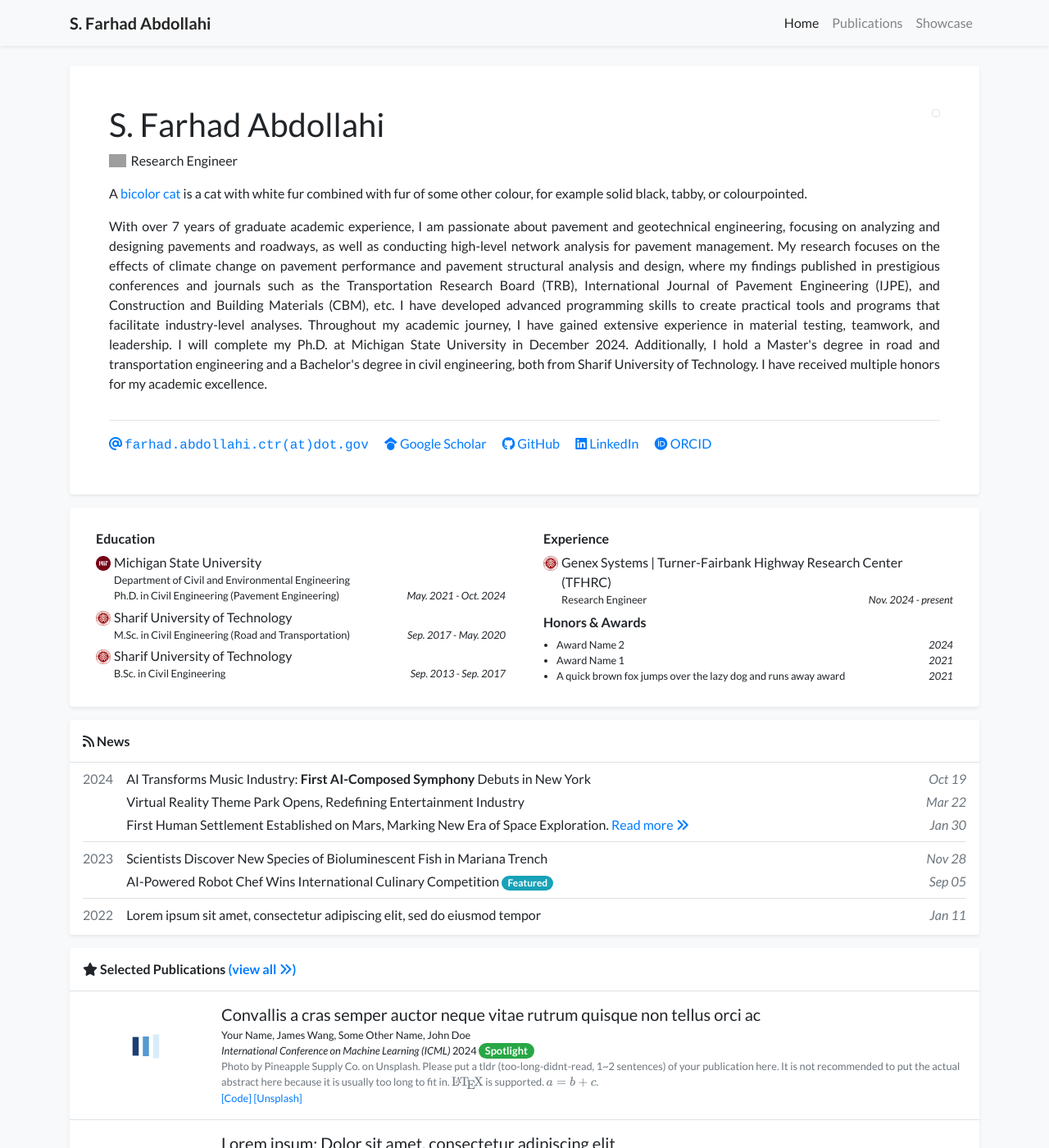
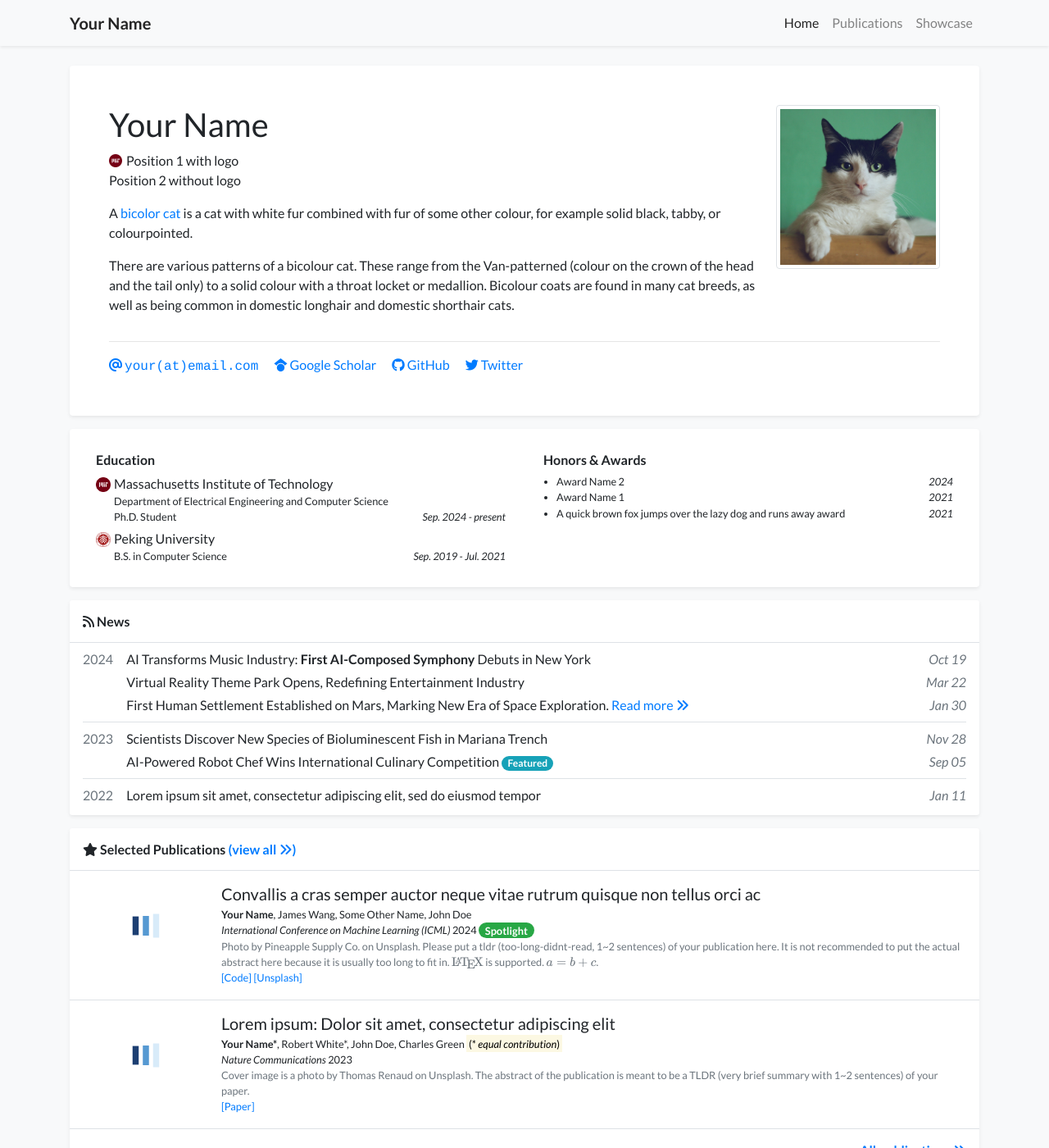
Before and after one commit to farhad-abdollahi/farhad-abdollahi.github.io, a Jekyll site: the page built from index.html, in a window 1280 px wide and 1400 px high. Shown: the whole window at 82% size. Built offline with Jekyll 4.4.1, drawn with Linux system fonts in a browser that asks for light colours; nearby versions of some CDN libraries; a style sheet for code colours, icons or effects is not loaded; grey boxes are pictures that could not be loaded.

Commit message:
template again

```diff
--- a/_data/authors.yml
+++ b/_data/authors.yml
@@ -1,4 +1,4 @@
-"S. Farhad Abdollahi":
+"Your Name":
   bold: true
 
 "Robert White":
--- a/_data/profile.yml
+++ b/_data/profile.yml
@@ -1,68 +1,56 @@
-primary_name: "S. Farhad Abdollahi"
+primary_name: "Your Name"
 secondary_name: ""
-navbar_name: "S. Farhad Abdollahi"
+navbar_name: "Your Name"
 
 positions:
-- logo: /academic-homepage/assets/images/badges/USDOT.svg  # Logo is optional
-  name: Research Engineer
-# - name: Position 2 without logo
+- logo: /assets/images/badges/MIT_Social_circle.png  # Logo is optional
+  name: Position 1 with logo
+- name: Position 2 without logo
 
 
-email: "farhad.abdollahi.ctr@dot.gov"
+email: "your@email.com"
 # cv_link: link-to-your-cv-file
-gscholar: t5sJ-XwAAAAJ&hl  # This is an example, replace it with your own Google Scholar ID
-github: farhad-abdollahi
-# twitter: your_twitter_id  # Do not include the '@' symbol
+gscholar: xFmQpf4AAAAJ  # This is an example, replace it with your own Google Scholar ID
+github: your_github_id
+twitter: your_twitter_id  # Do not include the '@' symbol
 # wechat_qrcode: /assets/images/etc/wechat.jpg
 # wechat_prompt: >-
 #   Please tell me your <strong>name</strong> and <strong>affiliation</strong> (current or past) when adding my wechat. Thanks!
-linkedin: farhad-abdollahi-394315a8
-orcid: 0000-0002-5165-4448
+# linkedin: your-linked-in-id
+# orcid: 0000-0000-0000-0000
 
-short_bio_text_justify: true
+short_bio_text_justify: false
 short_bio: >-
   <p>
     A <a href="https://en.wikipedia.org/wiki/Bicolor_cat" target="_blank">bicolor cat</a> is a cat with white fur combined with fur of some other colour, for example solid black, tabby, or colourpointed.
   </p>
   <p>
-    With over 7 years of graduate academic experience, I am passionate about pavement and geotechnical engineering,
-    focusing on analyzing and designing pavements and roadways, as well as conducting high-level network analysis for
-    pavement management. My research focuses on the effects of climate change on pavement performance and pavement
-    structural analysis and design, where my findings published in prestigious conferences and journals such as the
-    Transportation Research Board (TRB), International Journal of Pavement Engineering (IJPE), and Construction and Building Materials (CBM), etc.
-
-    I have developed advanced programming skills to create practical tools and programs that facilitate industry-level
-    analyses. Throughout my academic journey, I have gained extensive experience in material testing, teamwork, and
-    leadership. I will complete my Ph.D. at Michigan State University in December 2024. Additionally, I hold a Master's
-    degree in road and transportation engineering and a Bachelor's degree in civil engineering, both from Sharif
-    University of Technology. I have received multiple honors for my academic excellence.
+    There are various patterns of a bicolour cat. These range from the Van-patterned (colour on the crown of the head
+    and the tail only) to a solid colour with a throat locket or medallion. Bicolour coats are found in many cat breeds,
+    as well as being common in domestic longhair and domestic shorthair cats.
   </p>
 
-portrait_url: /academic-homepage/assets/images/photos/portrait.jpg
-# portrait_caption: >-
-#   Photo by Manja Vitolic on Unsplash (this caption is optional, comment it out to disable).
+portrait_url: /assets/images/photos/portrait.jpg
+portrait_caption: >-
+  Photo by Manja Vitolic on Unsplash (this caption is optional, comment it out to disable).
 
 education:
-- name: Michigan State University
+- name: Massachusetts Institute of Technology
   logo: /assets/images/badges/MIT_Social_circle.png
   position: >-
-    Department of Civil and Environmental Engineering <br/>
-    Ph.D. in Civil Engineering (Pavement Engineering)
-  date: May. 2021 - Oct. 2024
-- name: Sharif University of Technology
+    Department of Electrical Engineering and Computer Science <br/>
+    Ph.D. Student
+  date: Sep. 2024 - present
+- name: Peking University
   logo: /assets/images/badges/PKU_red.png
-  position: M.Sc. in Civil Engineering (Road and Transportation)
-  date: Sep. 2017 - May. 2020
-- name: Sharif University of Technology
-  logo: /assets/images/badges/PKU_red.png
-  position: B.Sc. in Civil Engineering
-  date: Sep. 2013 - Sep. 2017
+  position: B.S. in Computer Science
+  date: Sep. 2019 - Jul. 2021
 
-experience:
-- name: Genex Systems | Turner-Fairbank Highway Research Center (TFHRC)
-  logo: /assets/images/badges/PKU_red.png
-  position: Research Engineer
-  date: Nov. 2024 - present
+# experience:
+# - name: Peking University
+#   logo: /assets/images/badges/PKU_red.png
+#   position: Research Intern
+#   date: Sep. 2019 - Jul. 2021
 
 awards:
 - name: Award Name 2
```
